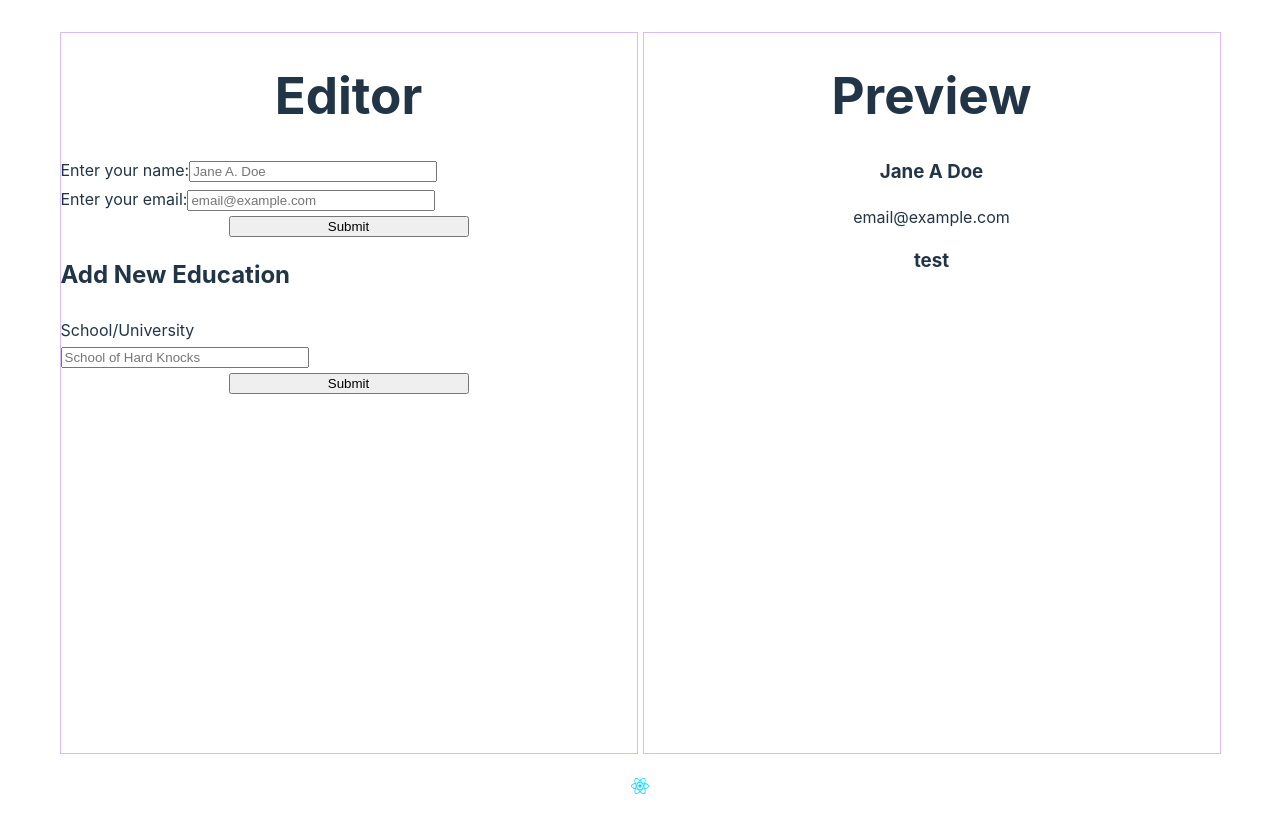
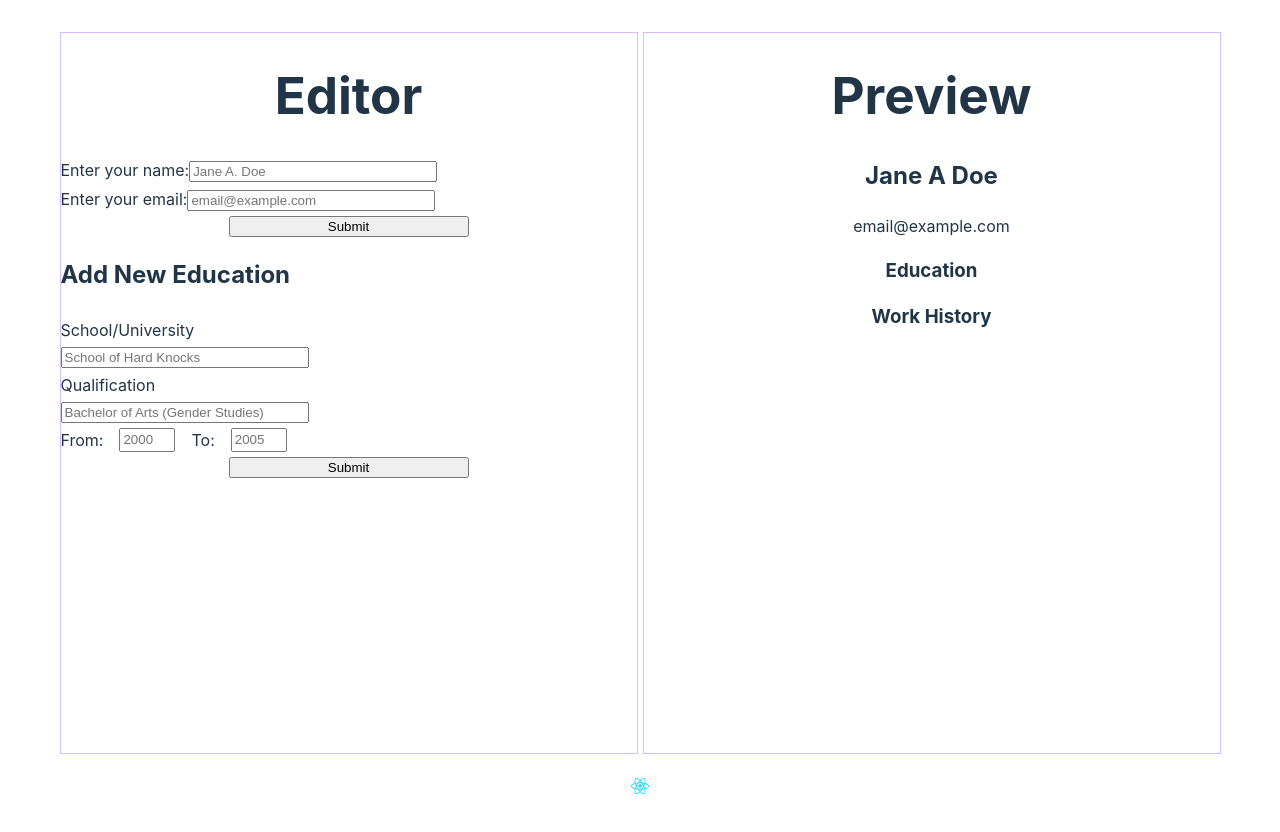
Before and after one commit to denerose/CVApp-Odin, a React (Vite) app: page / in a window 1280 px wide. Shown: the top 832 px of the page. Built offline with nearby package versions, Linux system fonts and the light colour scheme.

Commit message:
Add educational details

```diff
--- a/src/App.css
+++ b/src/App.css
@@ -23,3 +23,17 @@
   min-width: 45vw;
   flex-basis: 49%;
 }
+
+.dateBox {
+  display: grid;
+  grid-template-columns: repeat(4, auto);
+  gap: 1em;
+}
+
+.educationCard {
+  display: flex;
+  flex-flow: column wrap;
+  align-items: flex-start;
+  justify-content: left;
+  gap: 1px;
+}
--- a/src/App.jsx
+++ b/src/App.jsx
@@ -2,6 +2,7 @@
 import './App.css'
 import { InfoForm,  InfoCard } from './components/infoForm'
 import { EducationForm } from './components/educationForm'
+import EducationCard from './components/educationCard'
 
 
 function App() {
@@ -10,8 +11,7 @@
     email: "email@example.com"
   })
 
-  const [educationArray, setEducationArray] = useState([{uni: 'test'}])
-
+  const [educationArray, setEducationArray] = useState([])
 
   return (
     <main>
@@ -32,11 +32,17 @@
           email={userData.email}
         />
         <div>
+          <h3>Education</h3>
           {educationArray.map((education, index) => {
             return <div key={index}>
-              <h3>{education.uni}</h3>
+              <EducationCard
+              props={education}
+              />
             </div>
           })}
+        </div>
+        <div>
+          <h3>Work History</h3>
         </div>
       </div>
     </main>
--- a/src/components/educationCard.jsx
+++ b/src/components/educationCard.jsx
@@ -1,8 +1,12 @@
 /* eslint-disable react/prop-types */
-function EducationCard({uni}) {
+function EducationCard({props}) {
 
     return (
-        <h4>{uni}</h4>
+        <div className="educationCard">
+            <h4>{props.uni}</h4>
+            <p>{props.qual}</p>
+            <p>{props.from} - {props.to}</p>
+        </div>
     )
 }
 
--- a/src/components/educationForm.jsx
+++ b/src/components/educationForm.jsx
@@ -13,7 +13,9 @@
     const handleSubmit = (event) => {
         event.preventDefault();
         console.log(inputs)
-        newEducation((currentEducation) => [...currentEducation, inputs])
+        if (currentEducation.length < 0) {newEducation(inputs)}
+        else {
+        newEducation(() => [...currentEducation, inputs])}
     }
 
     return (
@@ -28,6 +30,35 @@
                 onChange={handleChange}
                 autoComplete='no'
             />
+            <label>Qualification</label>
+                <input
+                type="text"
+                name="qual"
+                value={inputs.qual || ""}
+                placeholder='Bachelor of Arts (Gender Studies)'
+                onChange={handleChange}
+                autoComplete='no'
+                />
+            <div className="dateBox">
+            <label>From:</label>
+                <input
+                    type="year"
+                    name="from"
+                    value={inputs.from || ""}
+                    placeholder='2000'
+                    onChange={handleChange}
+                    autoComplete='year'
+                />
+            <label>To:</label>
+                <input
+                    type="year"
+                    name="to"
+                    value={inputs.to || ""}
+                    placeholder='2005'
+                    onChange={handleChange}
+                    autoComplete='year'
+                />
+            </div>
             <input type="submit" />
         </form>
     )}
--- a/src/components/infoForm.jsx
+++ b/src/components/infoForm.jsx
@@ -51,7 +51,7 @@
 
   return (
     <div className='sectionCard'>
-      <h3>{name}</h3>
+      <h2>{name}</h2>
       <p>{email}</p>
     </div>
   )
--- a/src/index.css
+++ b/src/index.css
@@ -89,3 +89,7 @@
   max-width: 45%;
   align-self: center;
 }
+
+input[type=year] {
+  max-width: 3rem;
+}
```
